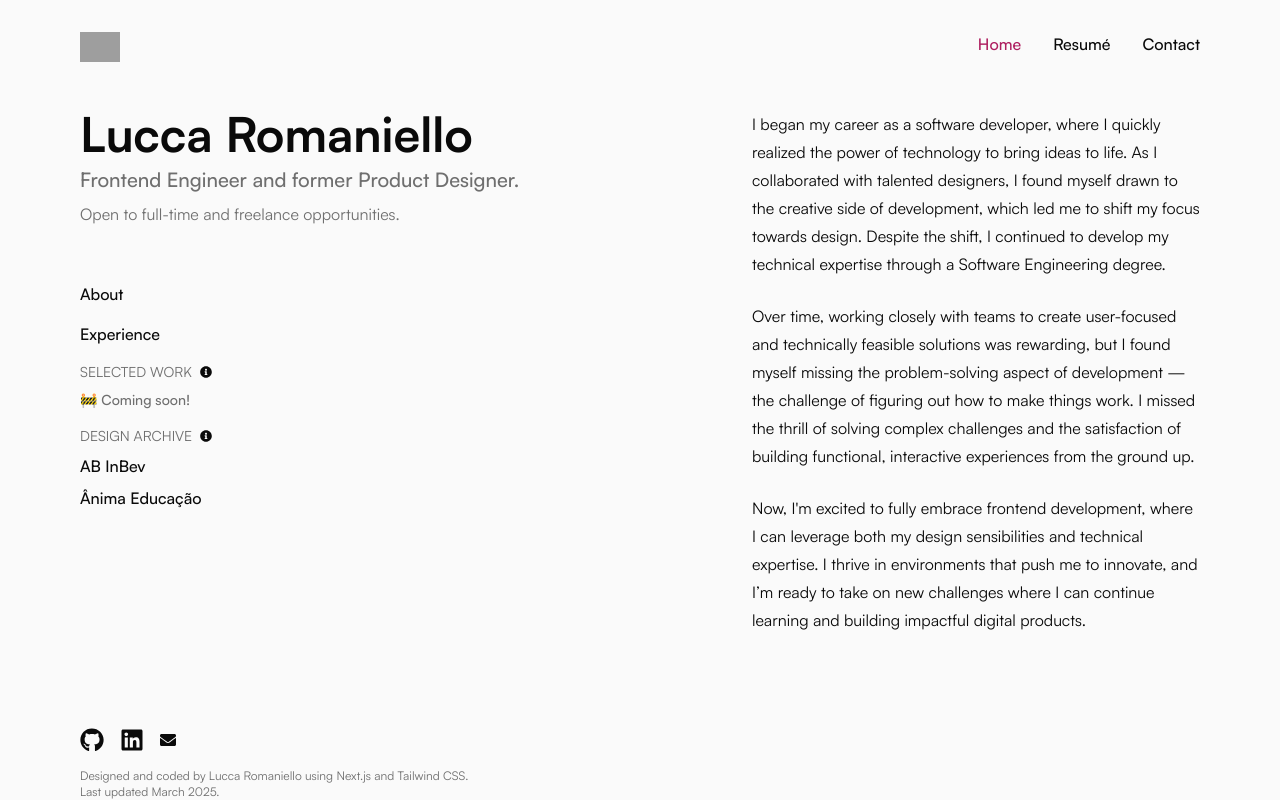
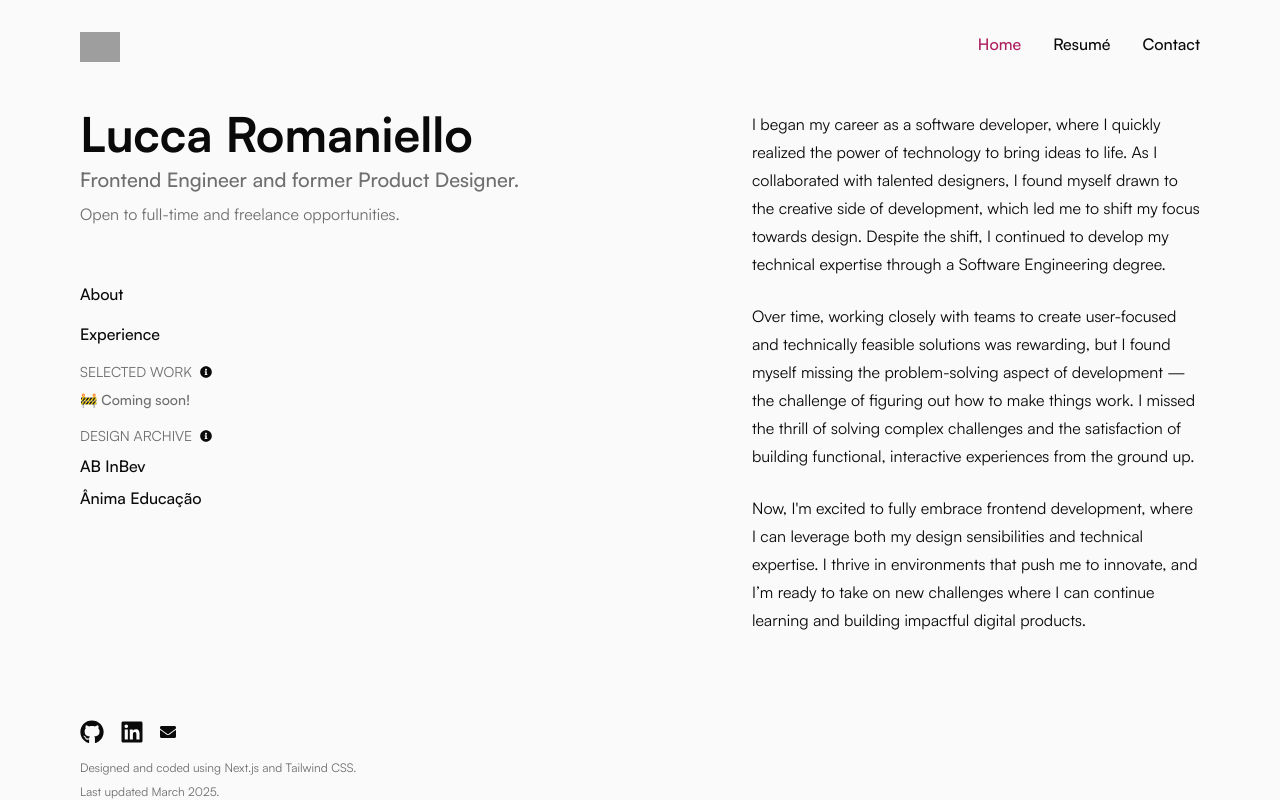
Before and after one commit to luccaromaniello/portfolio, a Next.js app: page / in a window 1280 px wide. Built offline with nearby package versions, Linux system fonts and the light colour scheme; grey boxes are pictures that could not be loaded.

Commit message:
Changes footer spacing

```diff
--- a/src/components/Footer/index.tsx
+++ b/src/components/Footer/index.tsx
@@ -4,16 +4,16 @@ import { FaEnvelope } from "react-icons/fa";
 
 const Footer = () => {
   return (
-    <footer className="flex flex-col">
+    <footer className="flex flex-col gap-4">
       <div className="flex flex-row gap-4 items-center">
         <FaGithub className="text-2xl hover:text-content-tertiary"/>
         <FaLinkedin className="text-2xl hover:text-content-tertiary"/>
         <FaEnvelope className="text-2x1 hover:text-content-tertiary"/>
        </div>
-      <span className="text-xs text-content-secondary"> <br />
-        Designed and coded by Lucca Romaniello using Next.js and Tailwind CSS. <br />
-        Last updated March 2025.
-      </span>
+      <div className="flex flex-col gap-2 text-xs text-content-secondary">
+        <p>Designed and coded using Next.js and Tailwind CSS.</p>
+        <p>Last updated March 2025.</p>
+      </div>
     </footer>
   )
 };
```
